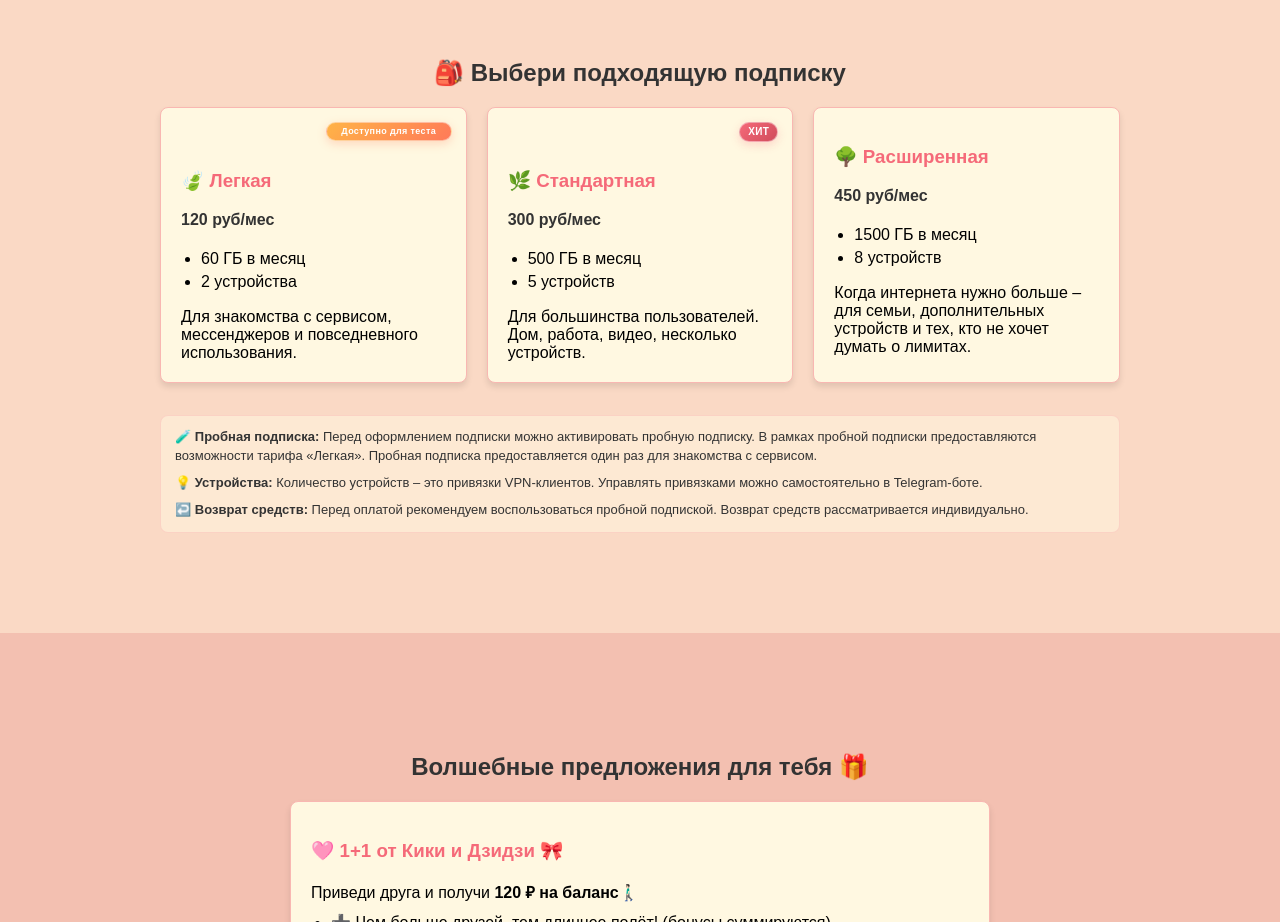
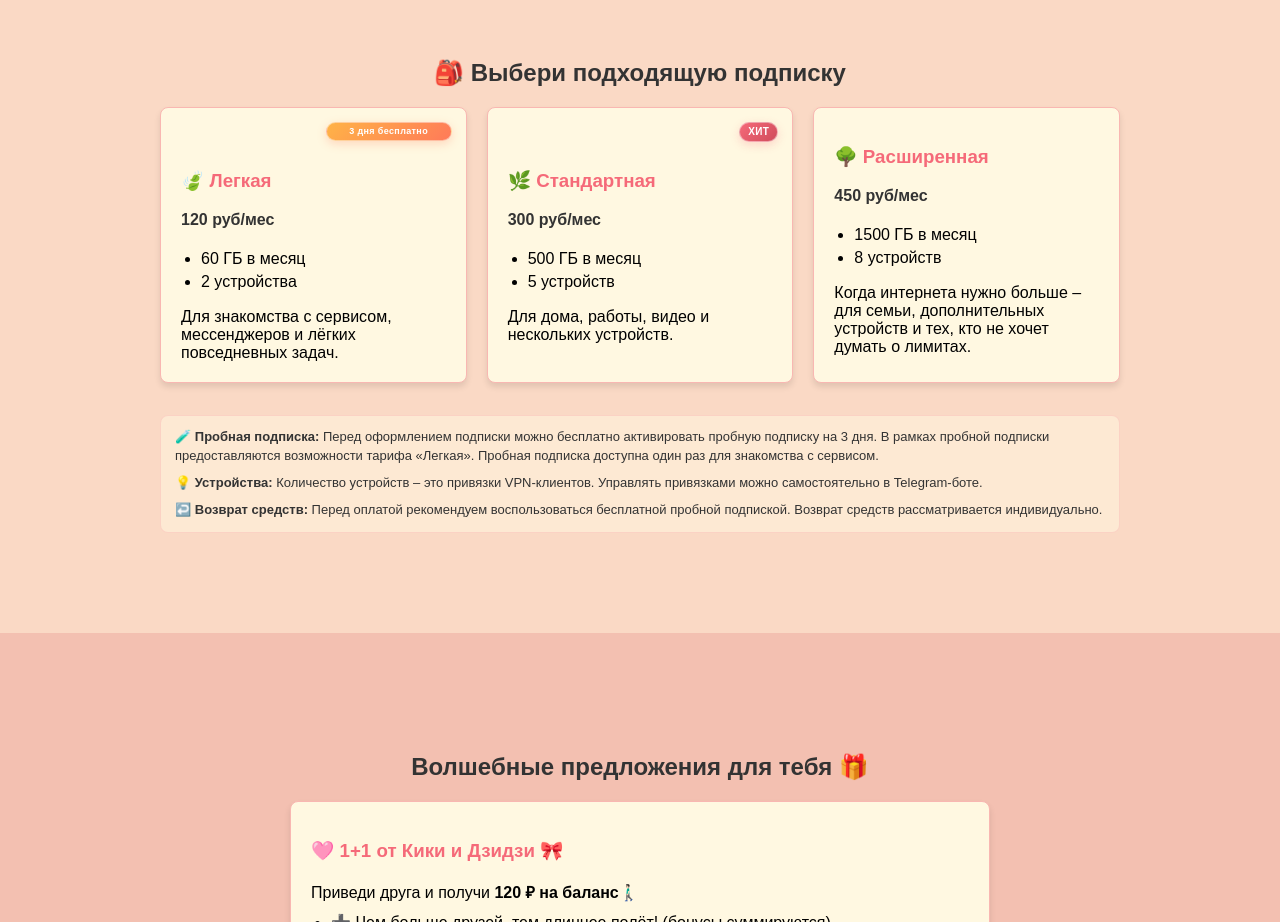
Before and after one commit to kikisnetservice/jijicat-vpn, a plain HTML site: page index.html in a window 1280 px wide. Shown: the part 860-1782 px from the top of the page. Drawn offline with Linux system fonts and the light colour scheme; no server answers.

Commit message:
Add files via upload

```diff
--- a/index.html
+++ b/index.html
@@ -58,14 +58,14 @@
       <h2>🎒 Выбери подходящую подписку</h2>
       <div class="plans-grid">
         <article class="promotion-card plan-card has-badge">
-          <span class="plan-badge plan-badge-test">Доступно для теста</span>
+          <span class="plan-badge plan-badge-test">3 дня бесплатно</span>
           <h3>🍃 Легкая</h3>
           <p class="plan-price">120 руб/мес</p>
           <ul>
             <li>60 ГБ в месяц</li>
             <li>2 устройства</li>
           </ul>
-          <p>Для знакомства с сервисом, мессенджеров и повседневного использования.</p>
+          <p>Для знакомства с сервисом, мессенджеров и лёгких повседневных задач.</p>
         </article>
 
         <article class="promotion-card plan-card has-badge">
@@ -76,7 +76,7 @@
             <li>500 ГБ в месяц</li>
             <li>5 устройств</li>
           </ul>
-          <p>Для большинства пользователей. Дом, работа, видео, несколько устройств.</p>
+          <p>Для дома, работы, видео и нескольких устройств.</p>
         </article>
 
         <article class="promotion-card plan-card">
@@ -90,9 +90,9 @@
         </article>
       </div>
       <div class="plans-footnotes" aria-label="Важные условия подписок">
-        <p><strong>🧪 Пробная подписка:</strong> Перед оформлением подписки можно активировать пробную подписку. В рамках пробной подписки предоставляются возможности тарифа «Легкая». Пробная подписка предоставляется один раз для знакомства с сервисом.</p>
+        <p><strong>🧪 Пробная подписка:</strong> Перед оформлением подписки можно бесплатно активировать пробную подписку на 3 дня. В рамках пробной подписки предоставляются возможности тарифа «Легкая». Пробная подписка доступна один раз для знакомства с сервисом.</p>
         <p><strong>💡 Устройства:</strong> Количество устройств – это привязки VPN-клиентов. Управлять привязками можно самостоятельно в Telegram-боте.</p>
-        <p><strong>↩️ Возврат средств:</strong> Перед оплатой рекомендуем воспользоваться пробной подпиской. Возврат средств рассматривается индивидуально.</p>
+        <p><strong>↩️ Возврат средств:</strong> Перед оплатой рекомендуем воспользоваться бесплатной пробной подпиской. Возврат средств рассматривается индивидуально.</p>
       </div>
     </div>
   </section>
```
